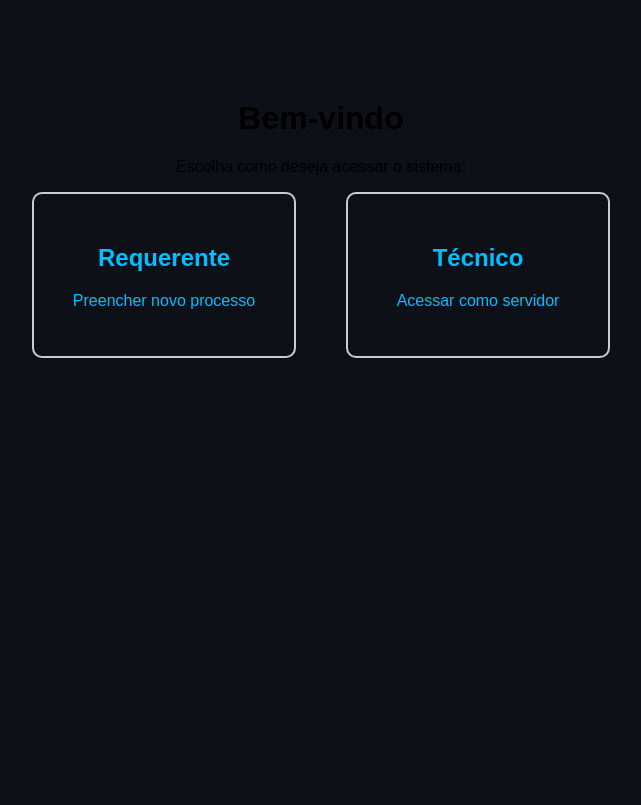
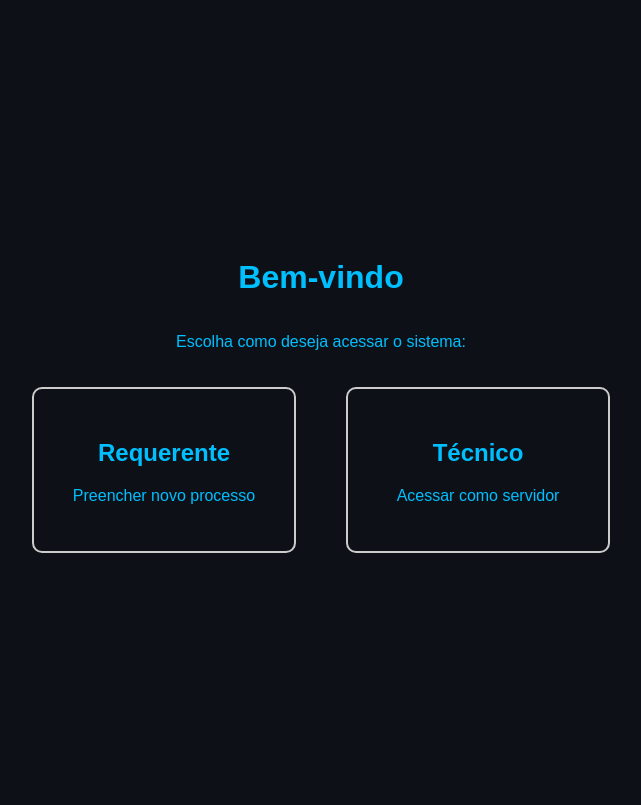
Before and after one commit to wada66/APP_COT_V2, a Flask app: page / in a window 1280 px wide. Shown: the whole page, without its empty margins (319-960 px from the left). Before the commit the page ends 358 px from the top, so only its background shows below. Run offline with Flask 3, Linux system fonts and the light colour scheme; some libraries are stand-ins or nearby versions.

Commit message:
Ajuste estético na página de entrada

```diff
--- a/templates/entrada.html
+++ b/templates/entrada.html
@@ -3,15 +3,55 @@
 <head>
     <meta charset="UTF-8">
     <title>Entrada no Sistema</title>
+    <meta name="viewport" content="width=device-width, initial-scale=1.0">
     <style>
-        body { font-family: Arial, sans-serif; text-align: center; margin-top: 100px; background-color: #0d1117; }
-        .opcoes { display: flex; justify-content: center; gap: 50px; }
+        body {
+            font-family: Arial, sans-serif;
+            text-align: center;
+            margin: 0;
+            padding: 0;
+            background-color: #0d1117;
+            display: flex;
+            flex-direction: column;
+            justify-content: center; /* centraliza na vertical */
+            align-items: center;     /* centraliza na horizontal */
+            min-height: 100vh;       /* altura total da tela */
+            padding-top: 5px; /* 👈 sobe visualmente o conteúdo */
+        }
+
+        h1, p {
+            color: #00bfff; /* Aqui define o azul clarinho */
+        }
+
+        .opcoes {
+            display: flex;
+            justify-content: center;
+            gap: 50px;
+            flex-wrap: wrap;
+            padding: 20px;
+        }
+
         .card {
-            border: 2px solid #ccc; border-radius: 10px; padding: 30px; width: 200px;
-            text-decoration: none; color: #00bfff; background-color: #0d1117;
+            border: 2px solid #ccc;
+            border-radius: 10px;
+            padding: 30px;
+            width: 200px;
+            text-decoration: none;
+            color: #00bfff;
+            background-color: #0d1117;
             transition: transform 0.2s;
         }
-        .card:hover { transform: scale(1.05); border-color: #007BFF; }
+
+        .card:hover {
+            transform: scale(1.05);
+            border-color: #007BFF;
+        }
+
+        @media (max-width: 600px) {
+            .card {
+                width: 90%;
+            }
+        }
     </style>
 </head>
 <body>
```
